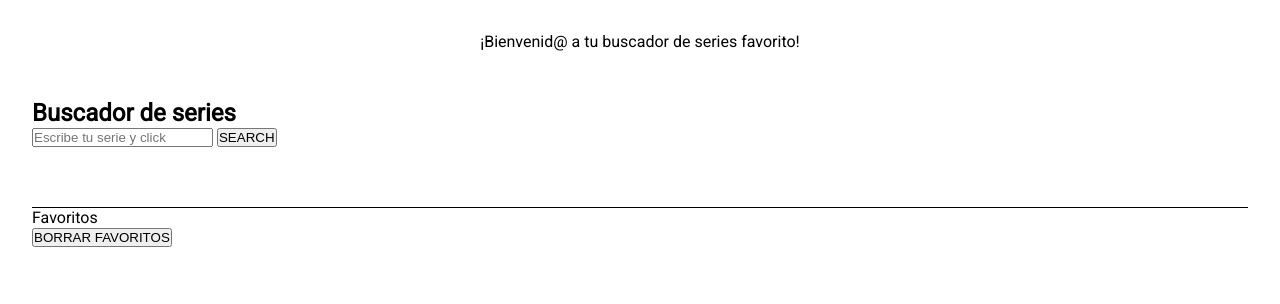
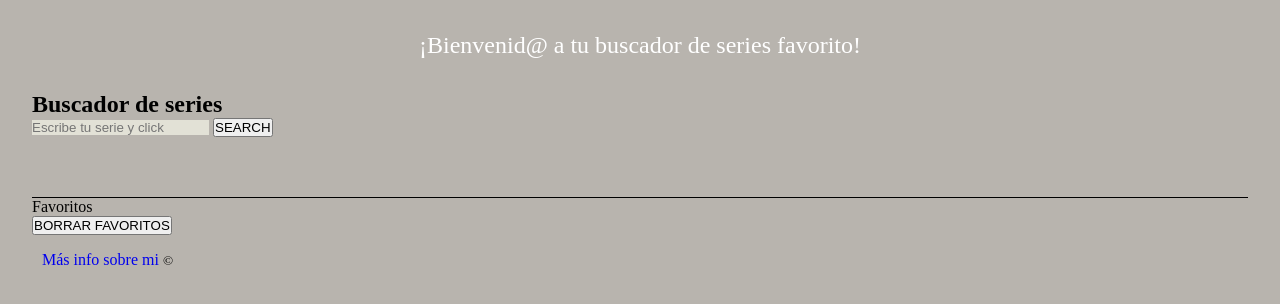
Before and after one commit to Adalab/modulo-2-evaluacion-final-Marinabsanz, a website: page docs/index.html in a window 1280 px wide. Drawn offline with Linux system fonts and the light colour scheme; a web font is replaced by a local one.

Commit message:
run docs

```diff
--- a/docs/assets/js/main.js
+++ b/docs/assets/js/main.js
@@ -1 +1 @@
-"use strict";const urlShow="//api.tvmaze.com/search/shows?q=",userText=document.querySelector(".js-user-search"),button=document.querySelector(".js-button"),result=document.querySelector(".js-result");let totalSeries=[],listFav=[];function searchShows(){const e=userText.value;fetch(urlShow+e).then(e=>e.json()).then(e=>{totalSeries=e,0===e.length?result.innerHTML="no hay resultados en tu búsqueda":result.innerHTML="Estos son tus resultados :";for(const t of e){let e="";e+='<li class="js-list" id="${userShow.show.id}">',e+=t.show.name+":</br>";null===t.show.image?e='<img src= https://www.panatier.es/web/image/product.template/7363/image?unique=d772d4f"></img>"':e+=`<img src="${t.show.image.medium}"/>`,e+="</li>",result.innerHTML+=e}listenNowseries(),console.log(totalSeries)})}function listenNowseries(){const e=document.querySelectorAll(".js-list");for(const t of e)t.addEventListener("click",favoritesChanges)}function favoritesChanges(e){e.currentTarget;e.currentTarget.classList.toggle("changeColor")}button.addEventListener("click",searchShows);const reloadButton=document.getElementById("#reload");function reload(){location.reload()}reloadButton.addEventListener("click",reload,!1);
+"use strict";const urlShow="//api.tvmaze.com/search/shows?q=",userText=document.querySelector(".js-user-search"),button=document.querySelector(".js-button"),result=document.querySelector(".js-result");let totalSeries=[],listFav=[];function searchShows(){const e=userText.value;fetch(urlShow+e).then(e=>e.json()).then(e=>{totalSeries=e,0===e.length?result.innerHTML="No hay resultados en tu búsqueda":result.innerHTML="Estos son tus resultados";for(const t of e){let e="";e+='<li class="js-list" id="${userShow.show.id}">',e+=t.show.name+":</br>";null===t.show.image?e='<img class= "image-js-replace" src= https://www.panatier.es/web/image/product.template/7363/image?unique=d772d4f"></img>"':e+=`<img class= "image-js-replace" src="${t.show.image.medium}"/>`,e+="</li>",result.innerHTML+=e}listenNowseries(),console.log(totalSeries)})}function listenNowseries(){const e=document.querySelectorAll(".js-list");for(const t of e)t.addEventListener("click",favoritesChanges),t.addEventListener("draggable",favoritesChanges)}function favoritesChanges(e){e.currentTarget;e.currentTarget.classList.toggle("changeColor")}button.addEventListener("click",searchShows);const reloadButton=document.getElementById("#reload");function reload(){location.reload()}reloadButton.addEventListener("click",reload,!1);
--- a/docs/index.html
+++ b/docs/index.html
@@ -6,6 +6,11 @@
   <meta name="viewport" content="width=device-width, initial-scale=1" />
   <title>search your shows</title>
   <link href="https://fonts.googleapis.com/css?family=Roboto&display=swap" rel="stylesheet" />
+  <link rel="preconnect" href="https://fonts.gstatic.com">
+  <link href="https://fonts.googleapis.com/css2?family=Open+Sans:wght@600&display=swap" rel="stylesheet">
+  <link rel="preconnect" href="https://fonts.gstatic.com">
+  <link href="https://fonts.googleapis.com/css2?family=Fredericka+the+Great&family=Open+Sans:wght@600&display=swap"
+    rel="stylesheet">
   <link rel="stylesheet" href="./assets/css/main.css" />
   <link rel="icon" href="./assets/images/computer-cat.jpg" />
 </head>
@@ -20,16 +25,20 @@
     </header>
 
     <main class="page__main">
+      <div class= "show-container">
       <h2>Buscador de series</h2>
       <form method="GET">
         <input type="text" class="UserSearch js-user-search" placeholder="Escribe tu serie y click" autocomplete="off">
         <input type="button" class="button js-button" value="SEARCH">
       </form>
+
+
+      <div class= "show-container2">
       <ul class="result  js-result"></ul>
-
+    </div>
       <section class="shows__list  js-shows-list"></section>
       <!--   esto tiene q aparecer y desaparecer  -->
-
+      <div class= "show-container3">
       <ul class="shows-listfav  js-shows-listFav"> Favoritos
 
       </ul>
@@ -37,9 +46,11 @@
       <input type="button" class="buttonFav js-refresh" value="BORRAR FAVORITOS" id="#reload">
 
       </section>
+    </div>
 
+    </div>
     </main>
-    <!-- <footer class="page__footer">
+       <footer class="page__footer">
 
       <a class="" href="https://www.linkedin.com/in/marina-ben%C3%ADtez-s%C3%A1nchez-0214a059/">Más info sobre mi</a>
 
@@ -47,7 +58,7 @@
         &copy;
         </include>
       </small>
-    </footer>  -->
+    </footer>
 
   </div>
   <script src="./assets/js/main.js"></script>
--- a/src/scss/core/_variables.scss
+++ b/src/scss/core/_variables.scss
@@ -4,7 +4,7 @@ $font-change: 'Open Sans', sans-serif;
 $color-lett: white;
 // colors
 $colornormal: grey ;
-$colorcard-select: pink;
+$colorcard-select: rgb(238, 211, 216);
 
 //background
 $background-color: #b8b4ae;
```
Also changed, not shown: docs/assets/css/main.css.
